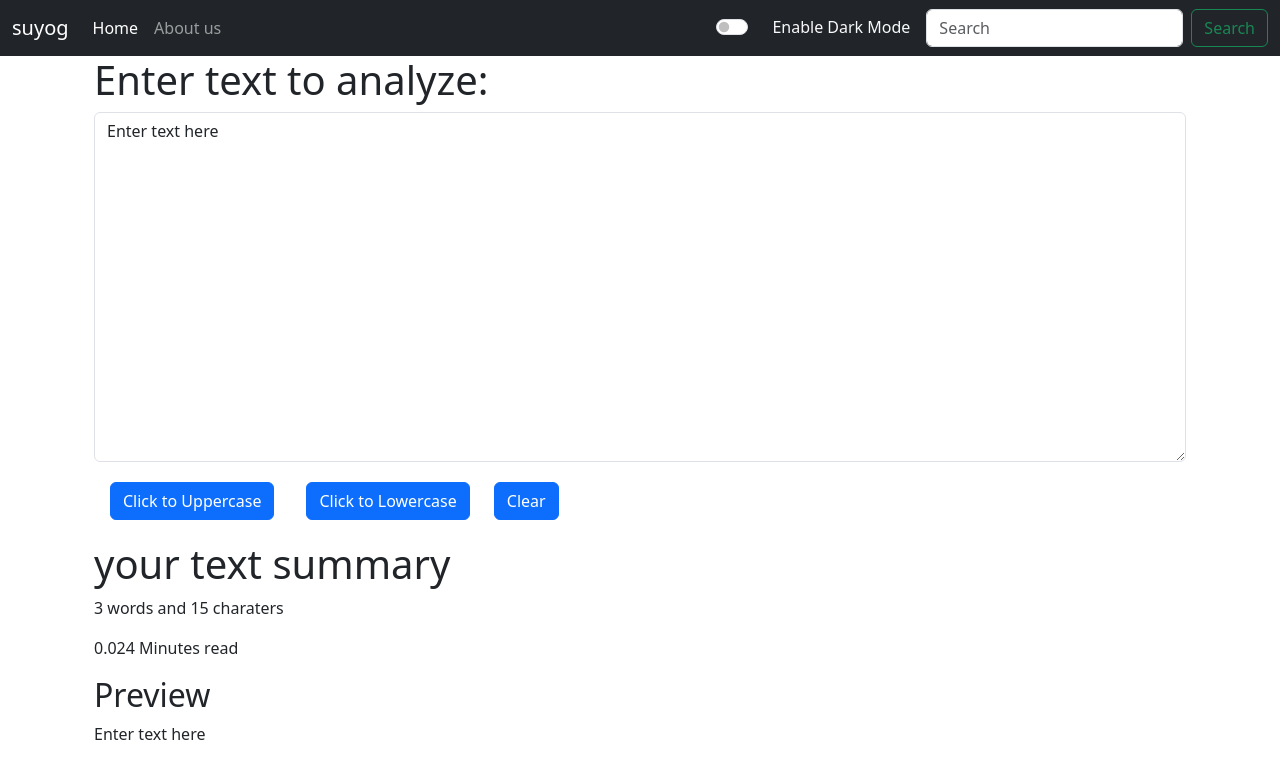
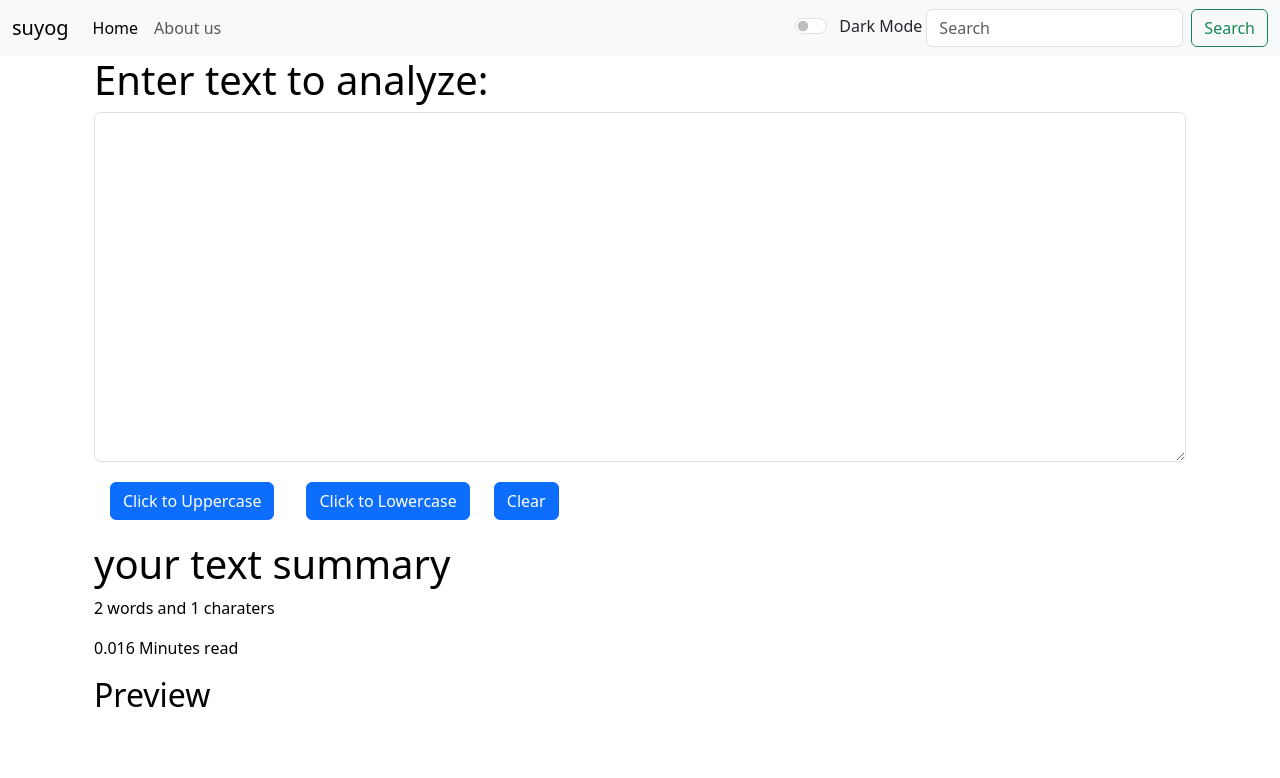
Before and after one commit to suyogit/Text_modifier_reactapp, a React (Create React App) app in the folder my-app/: page / in a window 1280 px wide. Shown: the top 778 px of the page. Built offline with nearby package versions, Linux system fonts and the light colour scheme.

Commit message:
dark mode working

```diff
--- a/my-app/src/App.js
+++ b/my-app/src/App.js
@@ -6,12 +6,26 @@ import Navbar from "./components/Navbar";
 import TextForrrm from "./components/TextForrm";
 
 function App() {
-  const [mode, setMode] = useState("dark");
+  const [mode, setMode] = useState("light");
+  const toggleMode = () => {
+    if (mode === "light") {
+      setMode("dark");
+      document.body.style.backgroundColor = "grey";
+    } else {
+      setMode("light");
+      document.body.style.backgroundColor = "white";
+    }
+  };
   return (
     <>
-      <Navbar title="suyog" about="About us" mode={mode} />
+      <Navbar
+        title="suyog"
+        about="About us"
+        mode={mode}
+        toggleMode={toggleMode}
+      />
       <div className="container">
-        <TextForrrm heading="Enter text to analyze: " />
+        <TextForrrm heading="Enter text to analyze: " mode={mode} />
       </div>
       {/* <About /> */}
     </>
--- a/my-app/src/components/Navbar.js
+++ b/my-app/src/components/Navbar.js
@@ -34,18 +34,28 @@ export default function Navbar(props) {
               </a>
             </li>
           </ul>
-          <div class="form-check form-switch">
+          <div
+            // className={`form-check form-switch text-${
+            //   props.mode === "light" ? "dark" : "light"
+            // } `}
+            className="form-check form-switch text-light"
+          >
             <input
-              className="form-check-input"
+              className="form-check-input mx-0"
               type="checkbox"
               role="switch"
               id="flexSwitchCheckDefault"
+              onClick={props.toggleMode}
             />
+
             <label
-              className="form-check-label  mx-3 text-light"
-              for="flexSwitchCheckDefault"
+              className={`form-check form-switch mx-1 text-${
+                props.mode === "light" ? "dark" : "light"
+              } `}
+              //className="form-check-label  mx-3 text-light"
+              //htmlFor="flexSwitchCheckDefault"
             >
-              Enable Dark Mode
+              Dark Mode
             </label>
           </div>
           <form className="d-flex" role="search">
--- a/my-app/src/components/TextForrm.js
+++ b/my-app/src/components/TextForrm.js
@@ -20,10 +20,15 @@ export default function TextForrrm(props) {
     // console.log("On change");
     setText(event.target.value);
   };
-  const [text, setText] = useState("Enter text here");
+  const [text, setText] = useState(" ");
   return (
     <>
-      <div className="container">
+      <div
+        className="container"
+        style={{
+          color: props.mode === "dark" ? "white" : "black",
+        }}
+      >
         <div className="heading">
           <h1>{props.heading}</h1>
         </div>
@@ -35,6 +40,11 @@ export default function TextForrrm(props) {
             onChange={handleOnChange}
             id="myBox"
             rows="14"
+            style={{
+              backgroundColor: props.mode === "dark" ? "grey" : "white",
+              color: props.mode === "dark" ? "white" : "black",
+            }}
+            placeholder="Enter text here......"
           ></textarea>
         </div>
         <button
@@ -59,14 +69,19 @@ export default function TextForrrm(props) {
           Clear
         </button>
       </div>
-      <div className="container my-3">
+      <div
+        className="container my-3"
+        style={{
+          color: props.mode === "dark" ? "white" : "black",
+        }}
+      >
         <h1>your text summary</h1>
         <p>
           {text.split(" ").length} words and {text.length} charaters
         </p>
         <p>{0.008 * text.split(" ").length} Minutes read</p>
         <h2>Preview</h2>
-        <p>{text}</p>
+        <p>{text.length > 0 ? text : "Enter in text box to preview  here"}</p>
       </div>
     </>
   );
```
